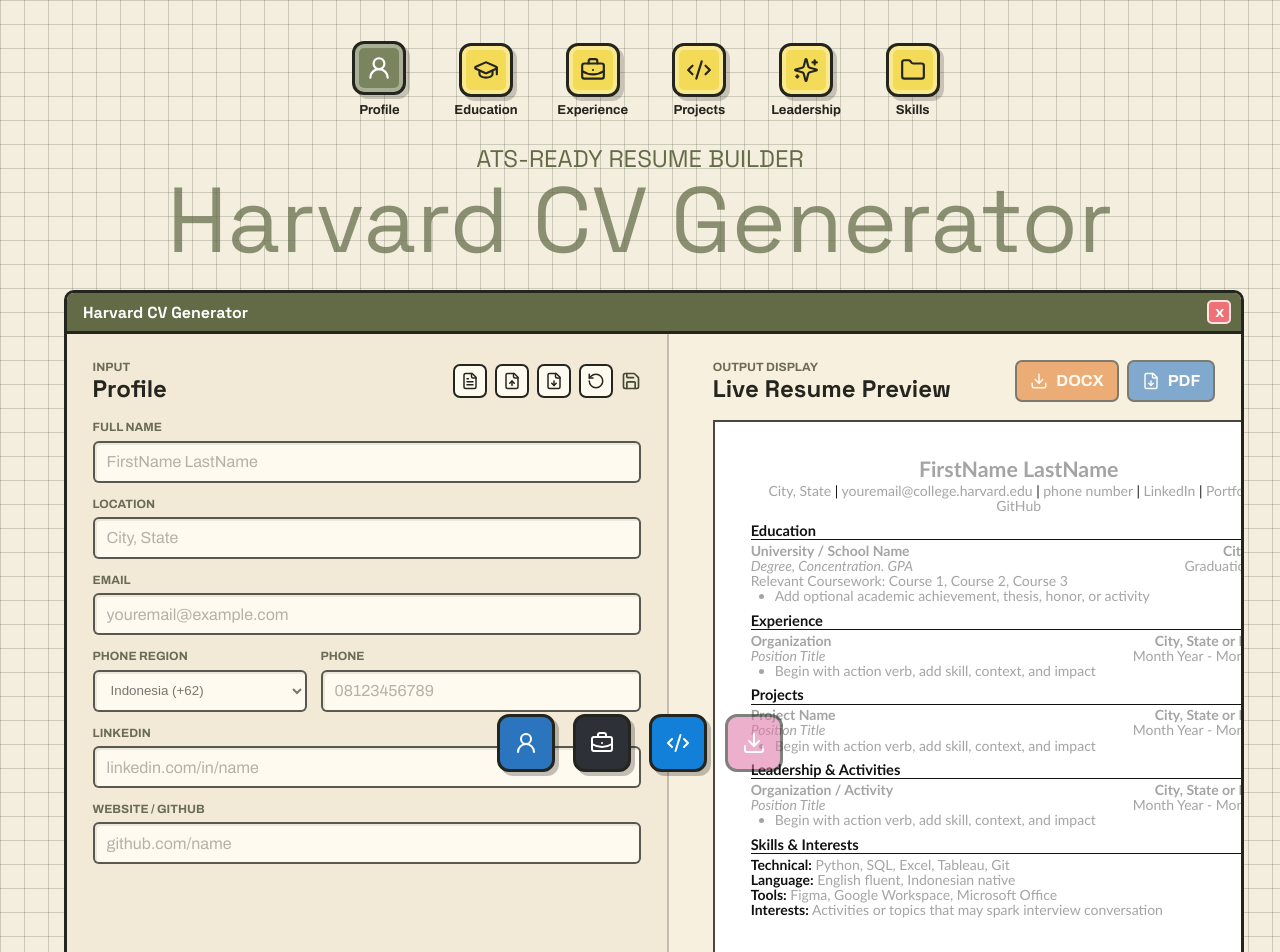
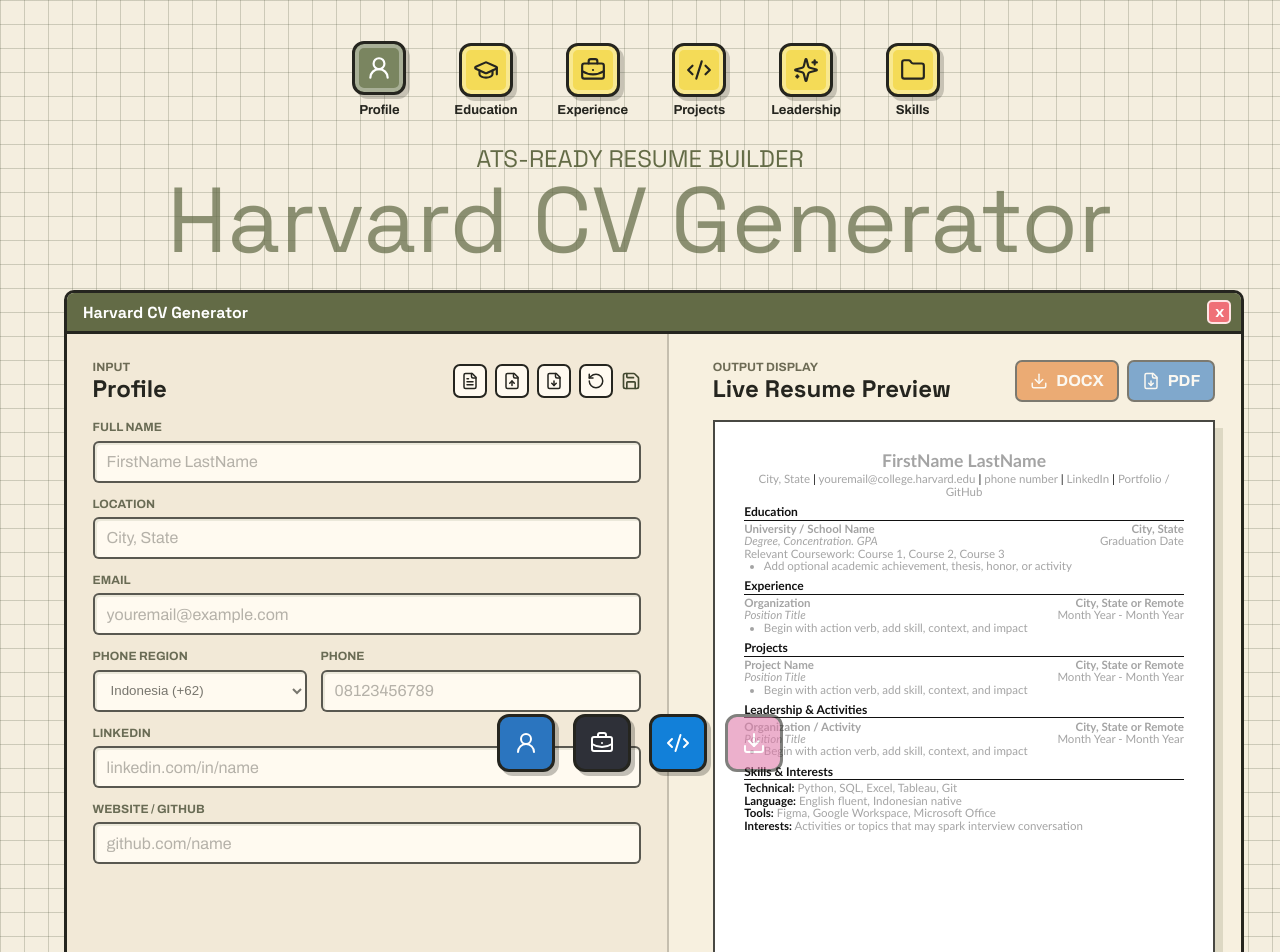
Before and after one commit to danielsetiawn/CV-Generator, a React (Vite) app: page / in a window 1280 px wide. Shown: the top 952 px of the page. Built offline with nearby package versions, Linux system fonts and the light colour scheme.

Commit message:
layout update

```diff
--- a/src/styles.css
+++ b/src/styles.css
@@ -176,7 +176,8 @@
 }
 
 .preview-panel {
-  overflow: auto;
+  container-type: inline-size;
+  overflow: hidden;
 }
 
 .form-panel {
@@ -632,15 +633,16 @@
 
 .resume-paper {
   background: white;
-  width: 612px;
-  max-width: none;
-  min-height: 792px;
+  width: min(100%, 612px);
+  max-width: 100%;
+  min-height: 0;
+  aspect-ratio: 8.5 / 11;
   margin: 0 auto;
-  padding: 36px;
+  padding: clamp(18px, 5.88cqw, 36px);
   border: 2px solid rgba(37, 37, 31, 0.84);
   box-shadow: 8px 8px 0 rgba(99, 107, 70, 0.18);
   font-family: Calibri, Arial, sans-serif;
-  font-size: 14px;
+  font-size: clamp(9px, 2.29cqw, 14px);
   color: #111;
   overflow: hidden;
 }
@@ -651,28 +653,28 @@
 }
 
 .resume-paper h2 {
-  margin: 0 0 2.7px;
-  font-size: 21.33px;
+  margin: 0 0 0.19em;
+  font-size: clamp(13.8px, 3.49cqw, 21.33px);
   font-weight: 700;
   line-height: 1.05;
 }
 
 .resume-paper header p {
   margin: 0;
-  font-size: 14px;
+  font-size: inherit;
   line-height: 1.08;
   overflow-wrap: anywhere;
 }
 
 .preview-section {
-  margin-top: 9.33px;
+  margin-top: 0.67em;
 }
 
 .preview-section h3 {
-  margin: 0 0 2.67px;
+  margin: 0 0 0.18em;
   padding-bottom: 1px;
   border-bottom: 1px solid #111;
-  font-size: 14.67px;
+  font-size: clamp(9.4px, 2.4cqw, 14.67px);
   font-weight: 700;
   line-height: 1.05;
   text-transform: none;
@@ -680,13 +682,13 @@
 
 .preview-entry {
   margin-bottom: 0;
-  font-size: 14px;
+  font-size: inherit;
 }
 
 .preview-row {
   display: flex;
   justify-content: space-between;
-  gap: 12px;
+  gap: 0.86em;
   line-height: 1.08;
 }
 
@@ -719,7 +721,7 @@
 }
 
 .resume-paper ul {
-  margin: 0 0 0 24px;
+  margin: 0 0 0 1.7em;
   padding: 0;
 }
 
@@ -932,11 +934,6 @@
     justify-content: flex-start;
   }
 
-  .resume-paper {
-    width: 612px;
-    padding: 36px;
-  }
-
   .preview-row {
     align-items: flex-start;
     flex-direction: column;
```
